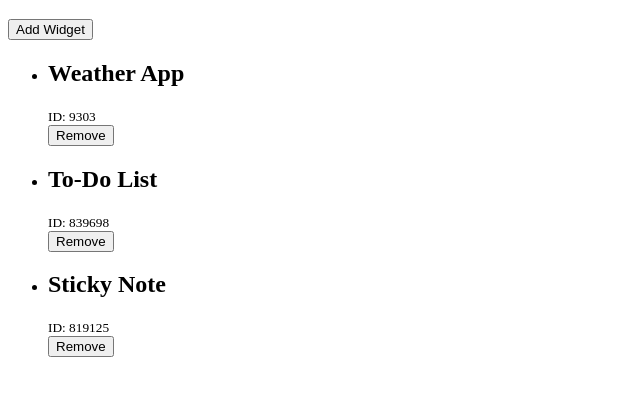
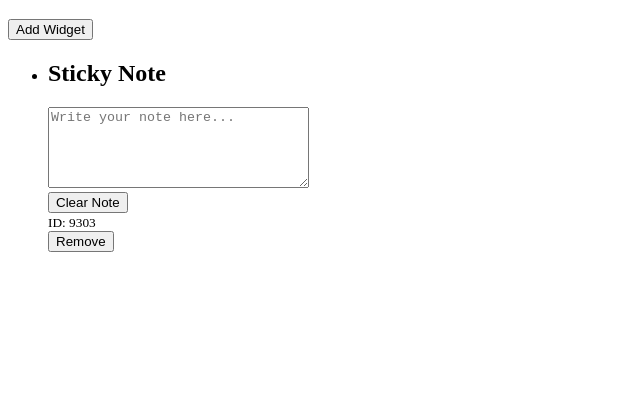
Before and after one commit to JoshuaCoquia/homepage-editor, an Astro site: page / in a window 1280 px wide. Shown: the part 61-456 px from the top of the page, without its empty margins (0-640 px from the left). Built offline with nearby package versions, Linux system fonts and the light colour scheme; Astro itself is replaced by a stand-in of ours.

Commit message:
feat: create a stickynote widget

```diff
--- a/src/components/App.tsx
+++ b/src/components/App.tsx
@@ -1,9 +1,11 @@
 import { useState } from "react";
+import StickyNote from "./widgets/stickynote.tsx";
+
 interface Widget {
     id: string;
     title: string;
     description: string;
-
+    type: string;
 }
 
 interface Props {
@@ -17,7 +19,8 @@ export default function App({ widgets = [] }: Props) {
         const newWidget: Widget = {
             id: (Math.random() * 1000000).toFixed(0),
             title,
-            description
+            description,
+            type: "stickynote",
         };
         setWidgetList([...widgetList!, newWidget]);
     }
@@ -27,6 +30,14 @@ export default function App({ widgets = [] }: Props) {
         <ul>
             {widgetList?.map(widget => <li key={widget.id}>
                 <h2>{widget.title}</h2>
+                {widget.type === "stickynote" && (
+                    <StickyNote
+                        id={widget.id}
+                        title={widget.title}
+                        description={widget.description}
+                        initialContent=""
+                    />
+                )}
                 <small>ID: {widget.id}</small>
                 <br />
                 <button onClick={() => setWidgetList(widgetList.filter(w => w.id !== widget.id))}>Remove</button>
--- /dev/null
+++ b/src/components/widgets/stickynote.tsx
@@ -0,0 +1,26 @@
+import { useState } from "react";
+
+interface Props {
+    id: string;
+    title: string;
+    description: string;
+    initialContent?: string;
+}
+
+export default function StickyNote({ id, title, description, initialContent = "" }: Props) {
+    const [content, setContent] = useState(initialContent);
+
+    return (
+        <section className="sticky-note">
+            <textarea
+                value={content}
+                onChange={(e) => setContent(e.target.value)}
+                placeholder="Write your note here..."
+                rows={5}
+                cols={30}
+            />
+            <br />
+            <button onClick={() => setContent("")}>Clear Note</button>
+        </section>
+    );
+}
--- a/src/pages/index.astro
+++ b/src/pages/index.astro
@@ -3,9 +3,7 @@ import Layout from "../layouts/BaseLayout.astro";
 import App from "../components/App.tsx";
 
 const widgets = [
-	{ id: (Math.random() * 1000000).toFixed(0), title: "Weather App", description: "Access weather API here." },
-	{ id: (Math.random() * 1000000).toFixed(0), title: "To-Do List", description: "To-Do items go here." },
-	{ id: (Math.random() * 1000000).toFixed(0), title: "Sticky Note", description: "User-generated text here." }
+	{ id: (Math.random() * 1000000).toFixed(0), title: "Sticky Note", description: "Write stuff here.", type: "stickynote" },
 ];
 ---
 
```
